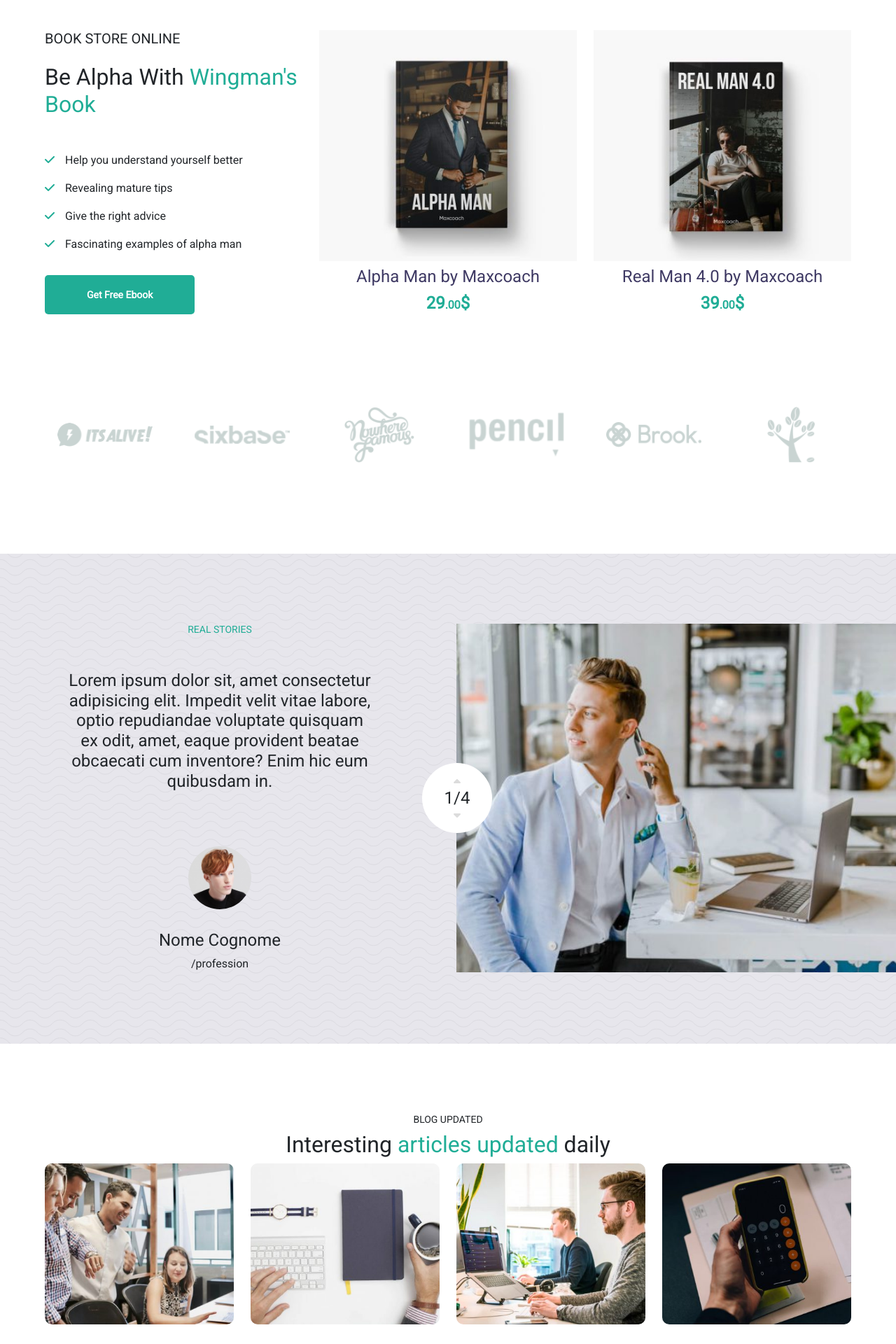
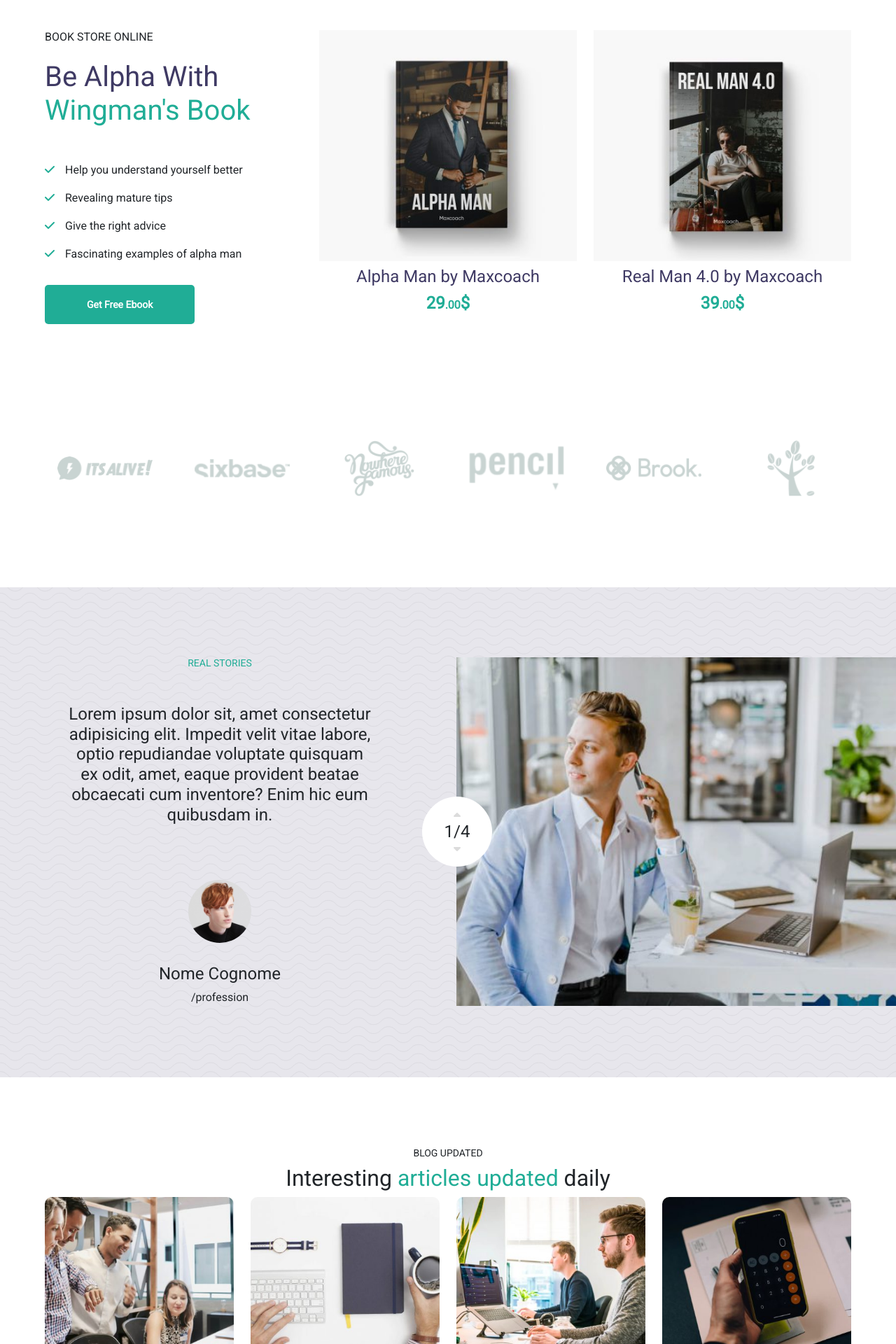
Before and after one commit to MicheleBertoia2/proj-html-vuejs, a Vue app: page / in a window 1280 px wide. Shown: the part 3300-5220 px from the top of the page at 70% size. Built offline with nearby package versions, Linux system fonts and the light colour scheme.

Commit message:
[fix] books section layout and blog card hover effect

```diff
--- a/src/components/partials/Books.vue
+++ b/src/components/partials/Books.vue
@@ -35,12 +35,12 @@ export default {
 <template>
   <section id="books">
 
-    <div class="mb-container">
+    <div class="mb-container pb-5">
 
       <div class="row">
         <div class="col-4">
-          <h5 class="text-uppercase mb-4">book store online</h5>
-          <h2 class="text-capitalize mb-5">Be Alpha With <span class="greenify">Wingman's Book</span></h2>
+          <h5 class="text-uppercase mb-4 fs-6">book store online</h5>
+          <h2 class="text-capitalize mb-5 blufy stylish fs-1">Be Alpha With <span class="greenify">Wingman's Book</span></h2>
           <ul class="mb-5">
             <li>Help you understand yourself better</li>
             <li>Revealing mature tips</li>
--- a/src/components/small-components/BlogCard.vue
+++ b/src/components/small-components/BlogCard.vue
@@ -17,8 +17,9 @@ export default {
 <template>
 
 <div class="col-3 mb-card text-start mb-3">
-
-<img :src="functions.getImage(`.././assets/img/motivation-blog-${blog.img}-480x325.jpg`)" :alt="blog.img">
+  <div class="img-box overflow-hidden">
+    <img :src="functions.getImage(`.././assets/img/motivation-blog-${blog.img}-480x325.jpg`)" :alt="blog.img">
+  </div>
 <div class="text">
   <h6><i class="fa-regular fa-file-lines"></i> {{ blog.date }}</h6>
   <h3 class="fw-semibold fs-5 mb-5 text-capitalize">{{ blog.title }}</h3>
@@ -37,10 +38,20 @@ export default {
   .mb-card{
     border-radius: 10px ;
     overflow: hidden;
-    img{
-      border-radius: 10px ;
+    &:hover{
+      img{
+        transform: scale(1.2);
+        transition: transform 1s ease;
+      }
+    }
+    .img-box{
+      border-radius: 10px;
       width: 100%;
       height: 230px;
+      img{
+      width: 100%;
+      height: 100%;
+     }
     }
     .text{
       padding: 30px;
--- a/src/components/small-components/CourseCard.vue
+++ b/src/components/small-components/CourseCard.vue
@@ -39,7 +39,6 @@ export default {
 @use "../../scss/vars" as *;
   .mb-card{
     border-radius: 10px ;
-    // overflow: hidden;
     &:hover{
       img{
         transform: scale(1.2);
--- a/src/scss/_general.scss
+++ b/src/scss/_general.scss
@@ -64,3 +64,7 @@ section:not(:last-child){
 .blufy{
   color: $primary-text-color;
 }
+
+.stylish{
+  font-family:"Roboto", serif ;
+}
```
